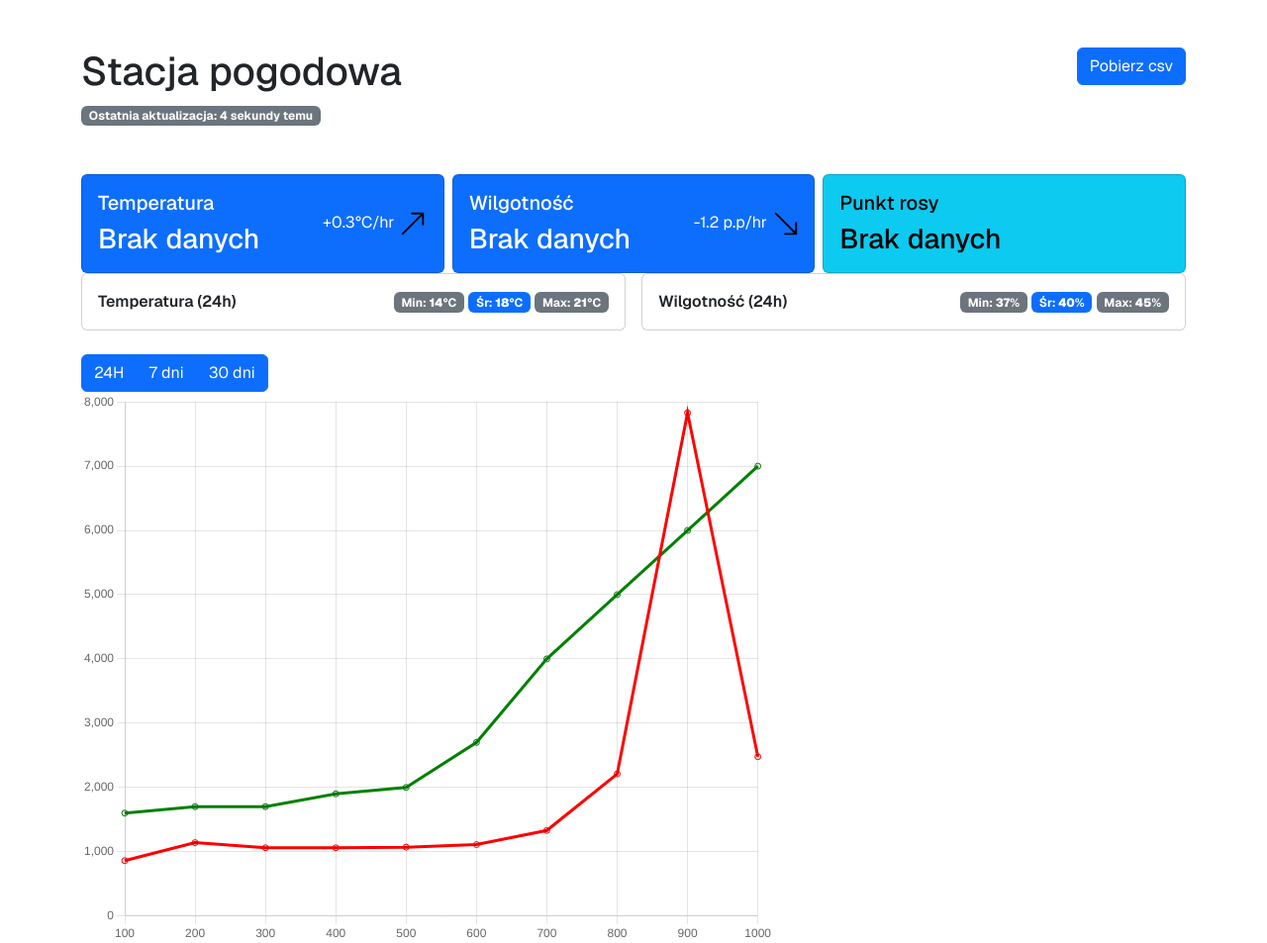
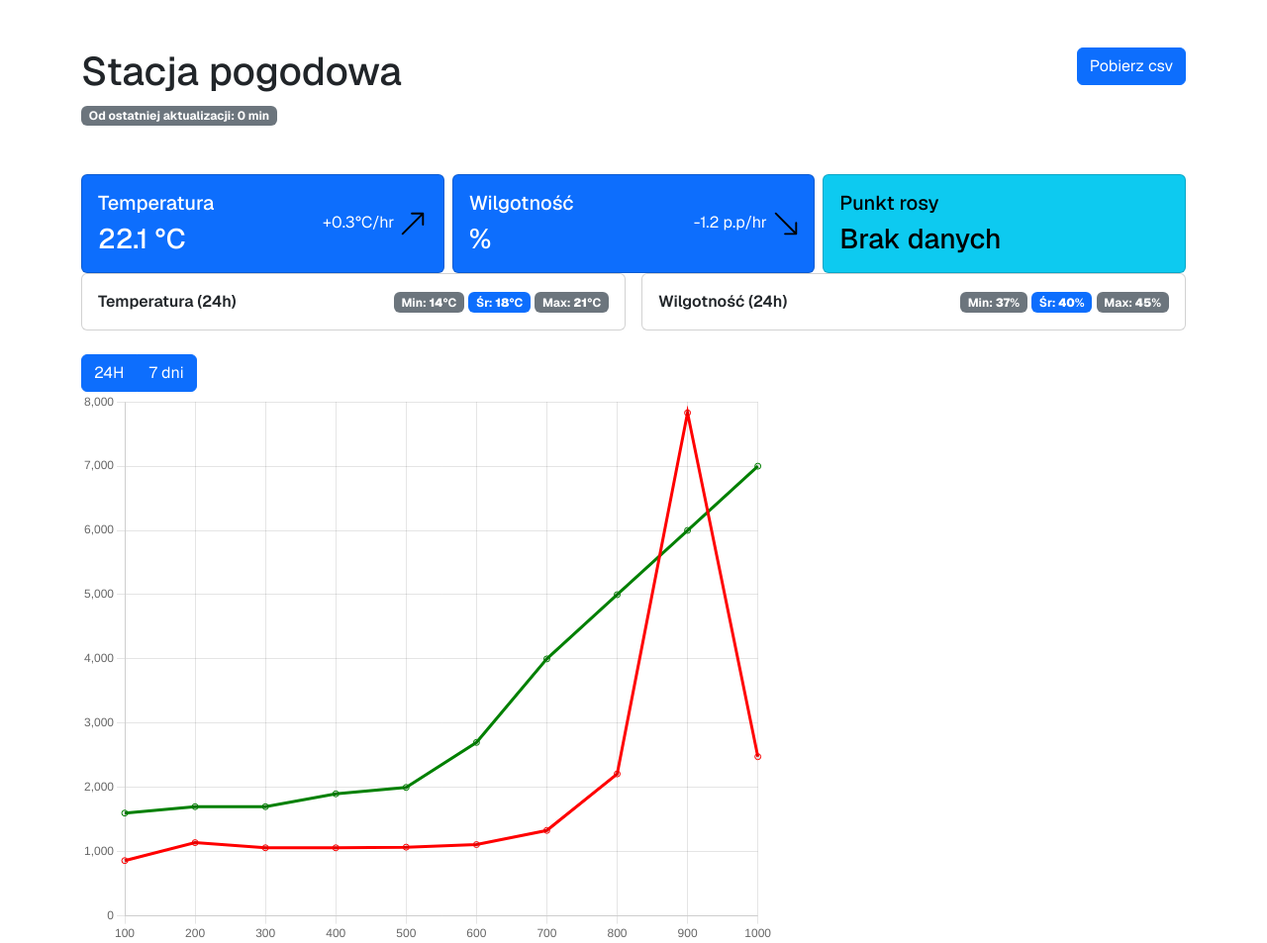
Before and after one commit to wojtek0142/stacja-pogodowa, a FastAPI app: page / in a window 1280 px wide. Shown: the top 953 px of the page at 99% size. Run offline with FastAPI, Linux system fonts and the light colour scheme.

Commit message:
last update, fetch api for chart

```diff
--- a/src/weather_station/main.py
+++ b/src/weather_station/main.py
@@ -2,14 +2,14 @@
 from fastapi import Depends, FastAPI, Query, Request, HTTPException, status
 from fastapi.templating import Jinja2Templates
 from fastapi.staticfiles import StaticFiles
-from datetime import datetime
+from datetime import datetime, timezone,timedelta, UTC
 import random
 from pathlib import Path
 from .schemas import ReadingBase
 from typing import Annotated
 from sqlalchemy import select
 from sqlalchemy.orm import Session
-from . import models
+from .models import Measurement
 from .database import Base, engine, get_db
 from math import log
 
@@ -29,41 +29,38 @@ measurements: list[dict] = [
     {"id": 5,"temperature": 22.9, "humidity": 44.8, "measured_at": datetime(2026, 11, 12, 12, 0)},
 ]
 
+
 @app.get("/", include_in_schema=False)
 def home(request: Request, db: Annotated[Session, Depends(get_db)]):
     result = db.execute(
-            select(models.Measurement).order_by(models.Measurement.measured_at.desc()).limit(1)
+            select(Measurement).order_by(Measurement.measured_at.desc()).limit(1)
         )
     latest = result.scalars().first()
     dew_point = None
     if latest:
-        c = 243.04
-        b = 17.625
-        gamma = log(latest.humidity/100) + (b * latest.temperature / ( c + latest.temperature))
-        dew_point = c * gamma / (b - gamma)
-        dew_point = round(dew_point, 1)
-    return templates.TemplateResponse(request, "index.html", {"measurements": latest, "dew_point":dew_point})
+        calc_dew_point(latest)
+    test_date_milisec = int(datetime.now(timezone.utc).timestamp() * 1000)
+    return templates.TemplateResponse(request, "index.html", {"measurements": measurements, "dew_point":dew_point, "measured_at": test_date_milisec})
 
 
-@app.get("/api/readings", response_model=ReadingBase)
-def get_reading(db: Annotated[Session, Depends(get_db)]):
+@app.get("/api/measurements/", response_model=list[ReadingBase])
+def get_readings(days: int,db: Annotated[Session, Depends(get_db)]):
+    since = datetime.now(UTC) - timedelta(days=days)
     result = db.execute(
-        select(models.Measurement).order_by(models.Measurement.measured_at.asc())
+        select(Measurement).where(Measurement.measured_at >= since)
+        .order_by(Measurement.measured_at.asc())
     )
-    latest = result.scalars().first()
+    latest = result.scalars().all()
     if latest:
         return latest
-
-    raise HTTPException(status_code=status.HTTP_404_NOT_FOUND, detail="No readings")
+    raise HTTPException(status_code=status.HTTP_200_OK, detail="No readings")
 
 
-# def background_task(sensor, lcd):
-#     while True:
-#         humi, temp = read_values(sensor)
-#         print_lcd(temp, humi, lcd)
-#         time.sleep(10)
 
-def sensor_test():
-    humi = random.randint(38,59)
-    temp = random.randint(15,30)
-    return humi, temp
+def calc_dew_point(latest: Measurement) -> float:
+    c = 243.04
+    b = 17.625
+    gamma = log(latest.humidity/100) + (b * latest.temperature / ( c + latest.temperature))
+    dew_point = c * gamma / (b - gamma)
+    dew_point = round(dew_point, 1)
+    return dew_point
--- a/src/weather_station/sensors.py
+++ b/src/weather_station/sensors.py
@@ -1,4 +1,3 @@
-from sqlalchemy import select
 from .database import Base, engine, get_db, SessionLocal
 import time
 from . import models
--- a/src/weather_station/static/js/script.js
+++ b/src/weather_station/static/js/script.js
@@ -1,4 +1,39 @@
+const refresh_badge = document.getElementById("last_update");
+const last_refresh = Number(refresh_badge.getAttribute("data-measured-at"));
 
+function calculate_time_diff(){
+    const time_now = Date.now();
+    const diff = Math.floor((time_now - last_refresh)/ 60000);
+    refresh_badge.textContent = `Od ostatniej aktualizacji: ${diff} min`;
+}
+calculate_time_diff();
+setInterval(calculate_time_diff, 10000);
+
+const range_buttons = document.querySelectorAll("range");
+range_buttons.forEach(button => {
+    button.addEventListener('click', async () => {
+        const query_param = button.getAttribute("data-range")
+        try {
+            const response = await fetch(`/api/readings/${query_param}`, {
+            method: "GET",
+            headers: {
+                "Content-Type": "application/json",
+            }
+            });
+            if (response.ok) {
+                const data = await response.json();
+                listaObiektow.forEach(obiekt => {
+                    console.log(obiekt);
+                });
+
+            } else {
+                throw new Error(`Błąd HTTP: ${response.status}`);
+            }
+        } catch (error) {
+            alert('Wystąpił błąd podczas pobierania danych.')
+        }
+    });
+});
 
 const xValues = [100,200,300,400,500,600,700,800,900,1000];
 
--- a/src/weather_station/templates/index.html
+++ b/src/weather_station/templates/index.html
@@ -19,7 +19,7 @@
             <div class="row justify-content-between">
                 <div class="col-8">
                     <h1>Stacja pogodowa </h1>
-                    <span class="badge text-bg-secondary">Ostatnia aktualizacja: 4 sekundy temu</span>
+                    <span id="last_update" class="badge text-bg-secondary" data-measured-at="{{measured_at}}"></span>
                 </div>
                 <div class="col-4 text-end">
                     <button type="button" class="btn btn-primary">Pobierz csv</button>
@@ -35,7 +35,7 @@
                                 <div class="card-body">
                                     <h5 class="card-title">Temperatura</h5>
                                     {% if measurements %}
-                                        <h3 class="card-text">{{ measurements.temperature }} °C</h3>
+                                        <h3 class="card-text">{{ measurements[1].temperature }} °C</h3>
                                     {% else %}
                                         <h3 class="card-text">Brak danych</h3>
                                     {% endif %}
@@ -129,9 +129,8 @@
             </div>
         </div>
         <div class="btn-group" role="group" aria-label="Wybór wykresu">
-            <button type="button" class="btn btn-primary">24H</button>
-            <button type="button" class="btn btn-primary">7 dni</button>
-            <button type="button" class="btn btn-primary">30 dni</button>
+            <button type="button" class="range btn btn-primary" data-range="24">24H</button>
+            <button type="button" class="range btn btn-primary" data-range="7">7 dni</button>
         </div>
         <canvas id="myChart" style="width:100%;max-width:700px"></canvas>
 
```
